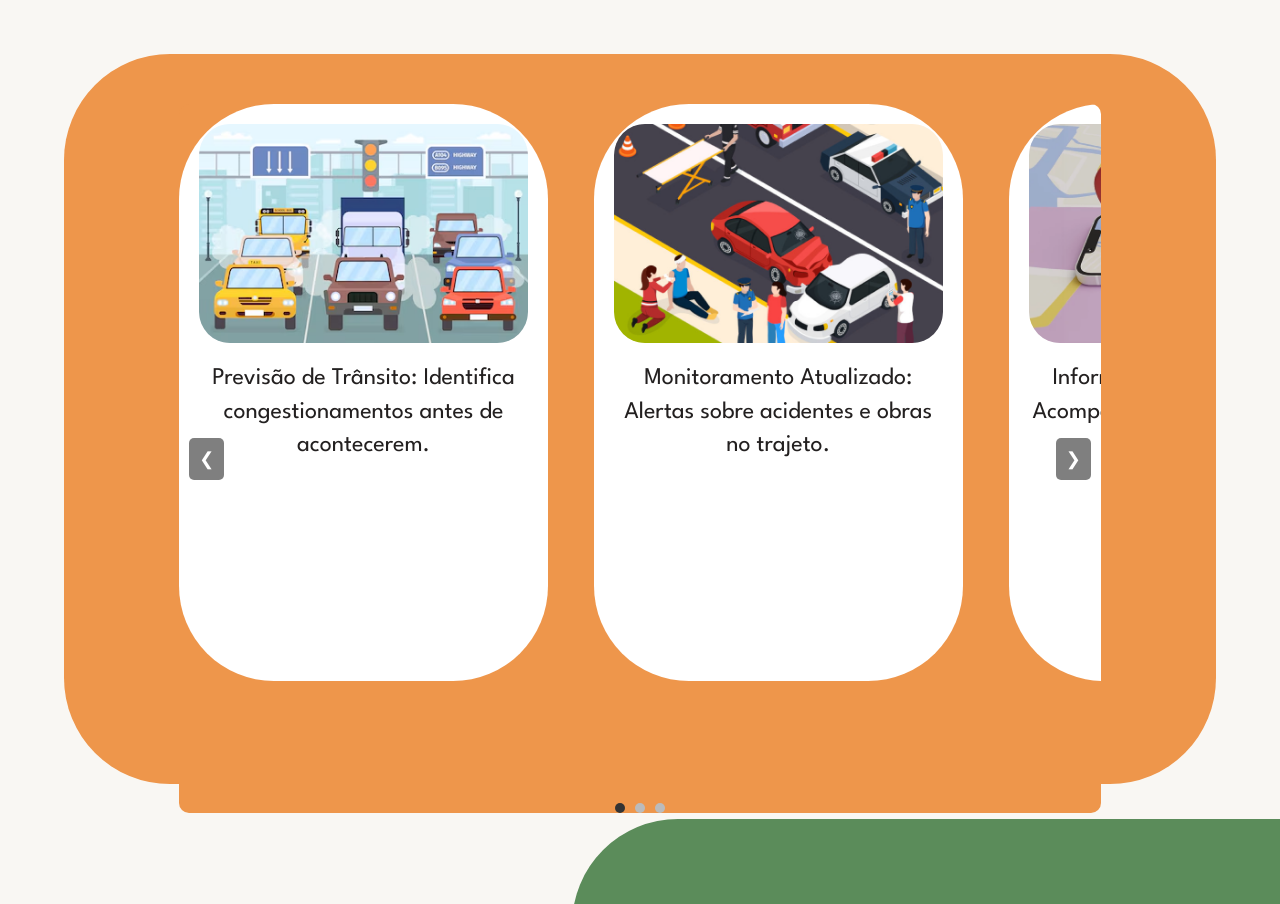
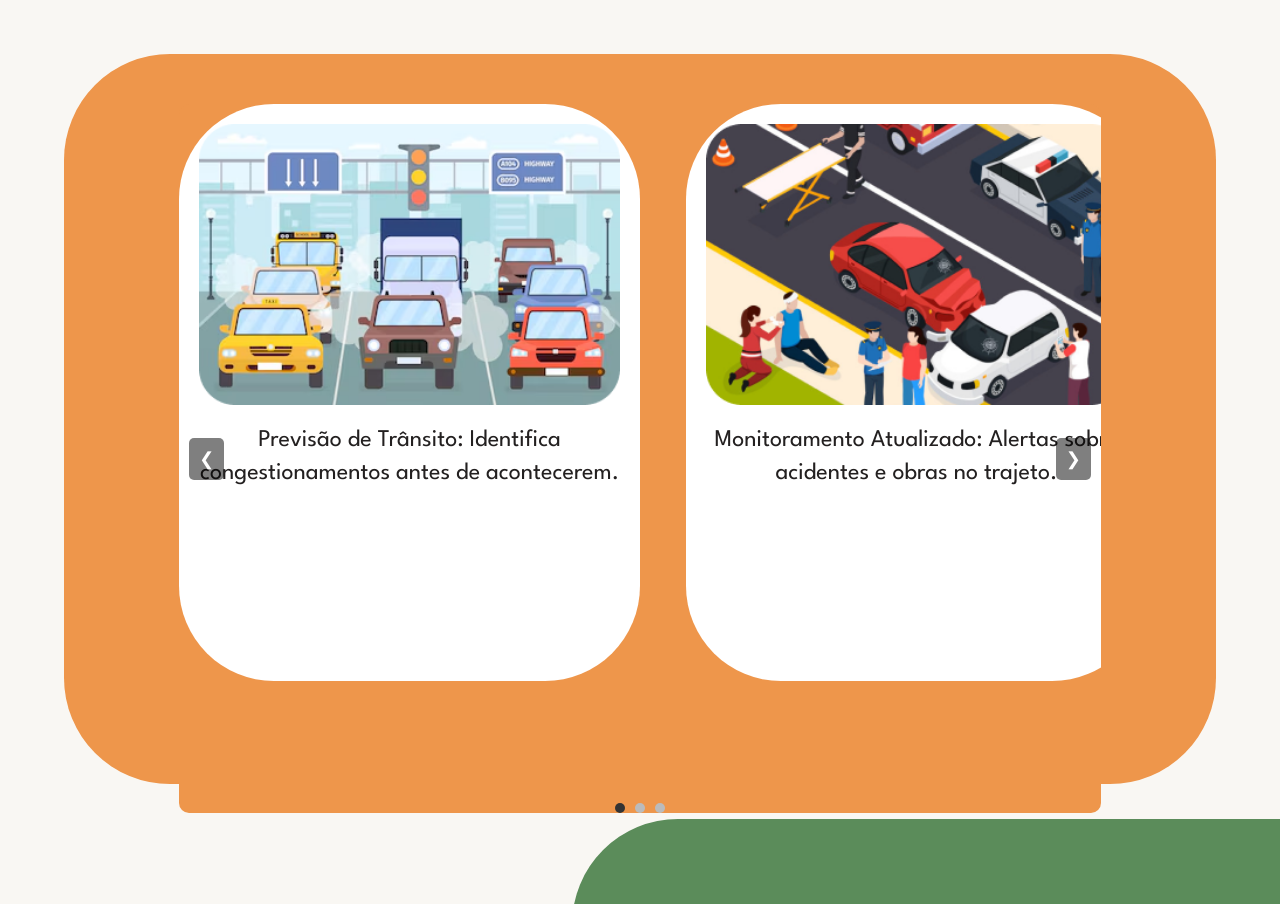
Before and after one commit to MandyTeles/Rota-Livre, a plain HTML site: page index.html in a window 1280 px wide. Shown: the part 2527-3431 px from the top of the page. Drawn offline with Linux system fonts and the light colour scheme; a web font is replaced by a local one.

Commit message:
Update style.css

```diff
--- a/style.css
+++ b/style.css
@@ -305,7 +305,8 @@ li:hover {
 }
 
 .carousel-item {
-    flex: 0 0 40%;
+
+    flex: 0 0 50%;
     text-align: center;
     box-sizing: border-box;
     padding: 20px;
```
